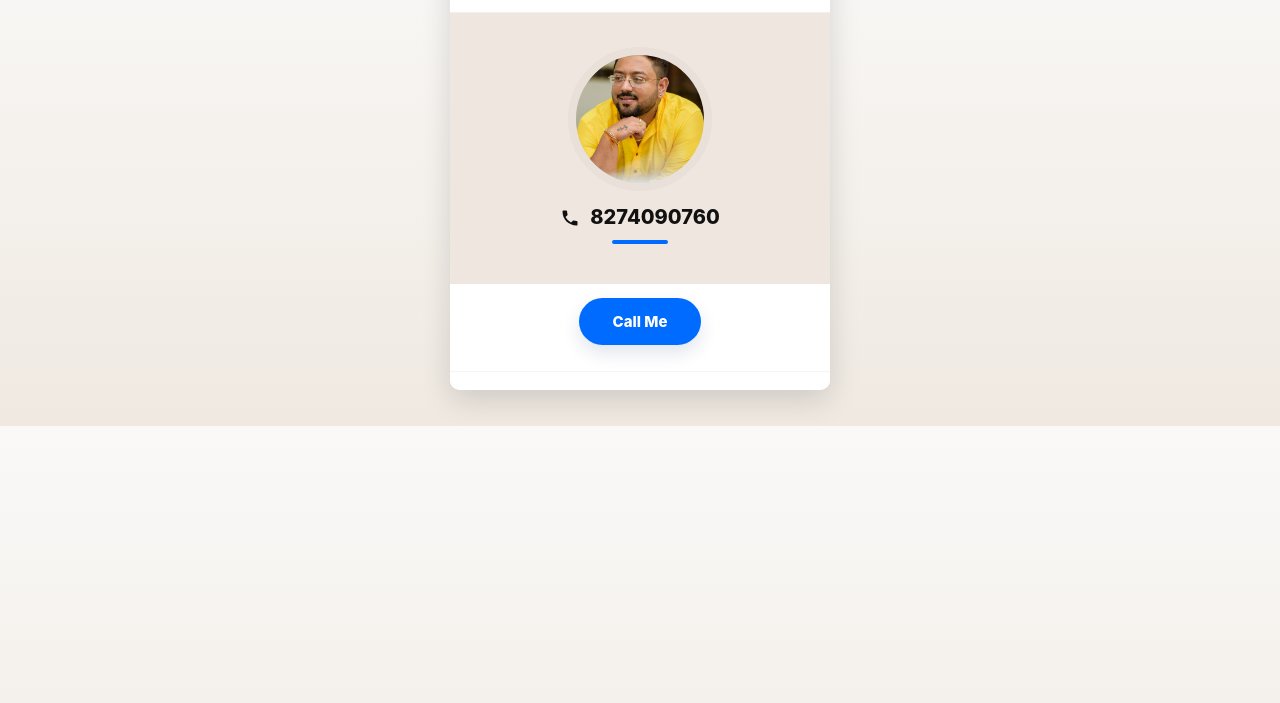
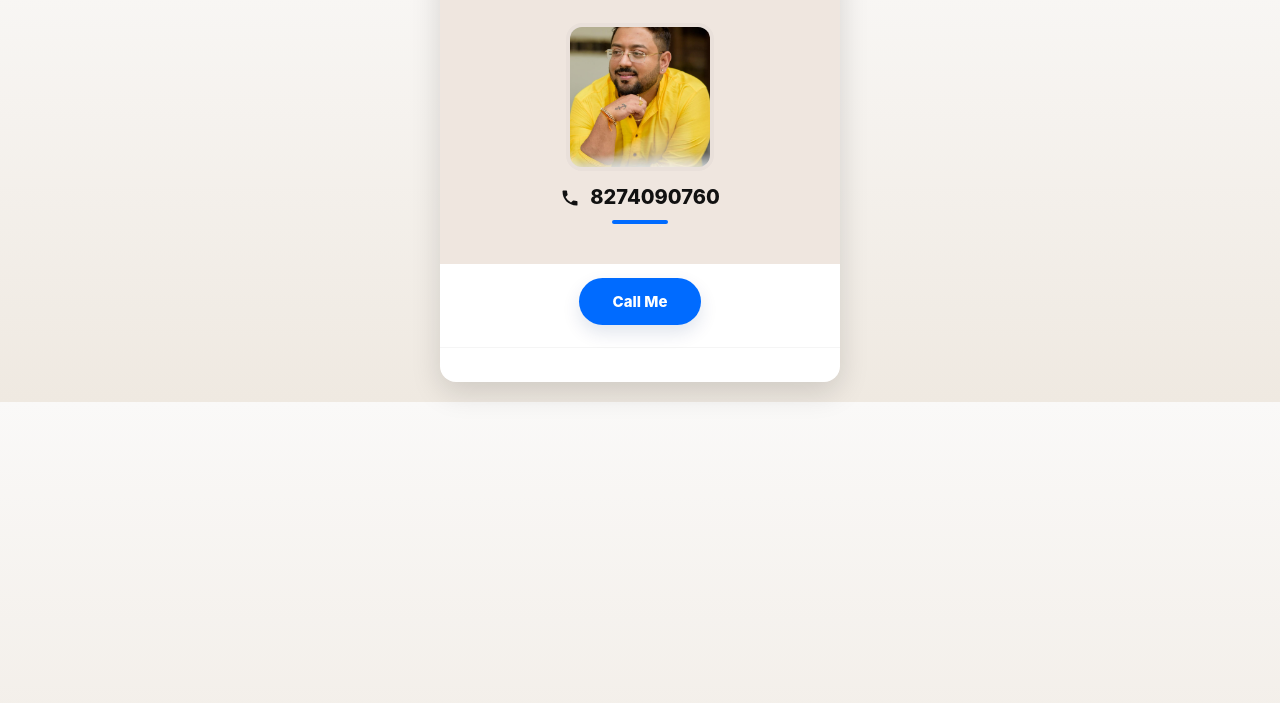
Before and after one commit to ByteHornet/bytehornet.github.io, a plain HTML site: page index.html in a window 1280 px wide. Shown: the part 97-800 px from the top of the page. Drawn offline with Linux system fonts and the light colour scheme.

Commit message:
card little taller

```diff
--- a/index.html
+++ b/index.html
@@ -5,7 +5,6 @@
   <meta name="viewport" content="width=device-width,initial-scale=1" />
   <title>Indranil Sinha — Contact</title>
   <style>
-    /* Simple mobile-first card layout inspired by the screenshot */
     :root{
       --bg: #f6f3f1;
       --card: #efe6df;
@@ -21,14 +20,14 @@
       justify-content:center;
       padding:20px 12px;
     }
-    /* make card scale nicely on small phones up to larger mobiles */
     .sidebar-card{
-      width: min(420px, 92vw);
+      width: min(400px, 90vw);
       background: #fff;
-      border-radius:10px;
+      border-radius:16px;
       box-shadow: var(--shadow);
       overflow:hidden;
       transform: translateZ(0);
+      padding-bottom:16px;
     }
     .sidebar-header{
       display:flex;
@@ -45,8 +44,6 @@
       letter-spacing:0.1px;
     }
     .subhead{font-size:13px;color:var(--muted);text-transform:uppercase;letter-spacing:1px}
-
-    /* menu icon on right */
     .menu{
       margin-left:auto;
       display:flex;flex-direction:column;gap:5px;align-items:flex-end;
@@ -55,15 +52,29 @@
 
     .profile-area{
       background:var(--card);
-      padding:34px 26px 22px 26px;
+      padding:26px 22px 22px 22px;
       text-align:center;
     }
     .avatar{
-      width:128px;height:128px;border-radius:50%;object-fit:cover;border:8px solid #e9e0da;background:#ddd;margin:0 auto;display:block;
+      width:140px;
+      height:140px;
+      border-radius:16px;
+      object-fit:cover;
+      border:4px solid #e9e0da;
+      background:#ddd;
+      margin:0 auto;
+      display:block;
     }
     .profile-name{
-      margin-top:16px;font-weight:800;font-size:20px;color:#111;
-      line-height:1.05;display:flex;align-items:center;justify-content:center;gap:10px;
+      margin-top:16px;
+      font-weight:800;
+      font-size:20px;
+      color:#111;
+      line-height:1.05;
+      display:flex;
+      align-items:center;
+      justify-content:center;
+      gap:10px;
     }
     .phone-svg{width:20px;height:20px;flex:0 0 20px}
     .underline{
@@ -71,23 +82,23 @@
     }
 
     .actions{
-      padding:14px 22px 26px 22px;
-      background:transparent;display:flex;justify-content:center;align-items:center;
+      padding:14px 22px 22px 22px;
+      display:flex;
+      justify-content:center;
     }
     .btn{
-      display:inline-block;padding:14px 34px;border-radius:30px;font-weight:800;text-decoration:none;
-      box-shadow:0 8px 18px rgba(6,43,104,0.12);border:none;cursor:pointer; font-size:15px;
+      display:inline-block;
+      padding:14px 34px;
+      border-radius:30px;
+      font-weight:800;
+      text-decoration:none;
+      box-shadow:0 8px 18px rgba(6,43,104,0.12);
+      border:none;
+      cursor:pointer;
+      font-size:15px;
     }
     .btn-call{background:var(--accent);color:#fff}
-
-    /* small footer spacer to mimic screenshot */
     .card-footer{height:18px;background:#fff;border-top:1px solid rgba(0,0,0,0.04)}
-
-    /* responsive tweaks */
-    @media(min-width:520px){
-      body{padding:36px}
-      .sidebar-card{width:380px}
-    }
   </style>
 </head>
 <body>
@@ -107,7 +118,10 @@
 
     <section class="profile-area">
       <img class="avatar" src="assets/profilepicture.jpeg" alt="Profile picture of Indranil Sinha" />
-      <div class="profile-name"><svg class="phone-svg" xmlns="http://www.w3.org/2000/svg" viewBox="0 0 24 24" aria-hidden="true" focusable="false"><path fill="currentColor" d="M6.62 10.79a15.053 15.053 0 006.59 6.59l2.2-2.2a1 1 0 011.01-.24c1.12.37 2.33.57 3.57.57a1 1 0 011 1V20a1 1 0 01-1 1C10.07 21 3 13.93 3 4a1 1 0 011-1h3.5a1 1 0 011 1c0 1.24.2 2.45.57 3.57a1 1 0 01-.24 1.01l-2.2 2.21z"/></svg>8274090760</div>
+      <div class="profile-name">
+        <svg class="phone-svg" xmlns="http://www.w3.org/2000/svg" viewBox="0 0 24 24" aria-hidden="true" focusable="false"><path fill="currentColor" d="M6.62 10.79a15.053 15.053 0 006.59 6.59l2.2-2.2a1 1 0 011.01-.24c1.12.37 2.33.57 3.57.57a1 1 0 011 1V20a1 1 0 01-1 1C10.07 21 3 13.93 3 4a1 1 0 011-1h3.5a1 1 0 011 1c0 1.24.2 2.45.57 3.57a1 1 0 01-.24 1.01l-2.2 2.21z"/></svg>
+        8274090760
+      </div>
       <span class="underline" aria-hidden="true"></span>
     </section>
 
```
